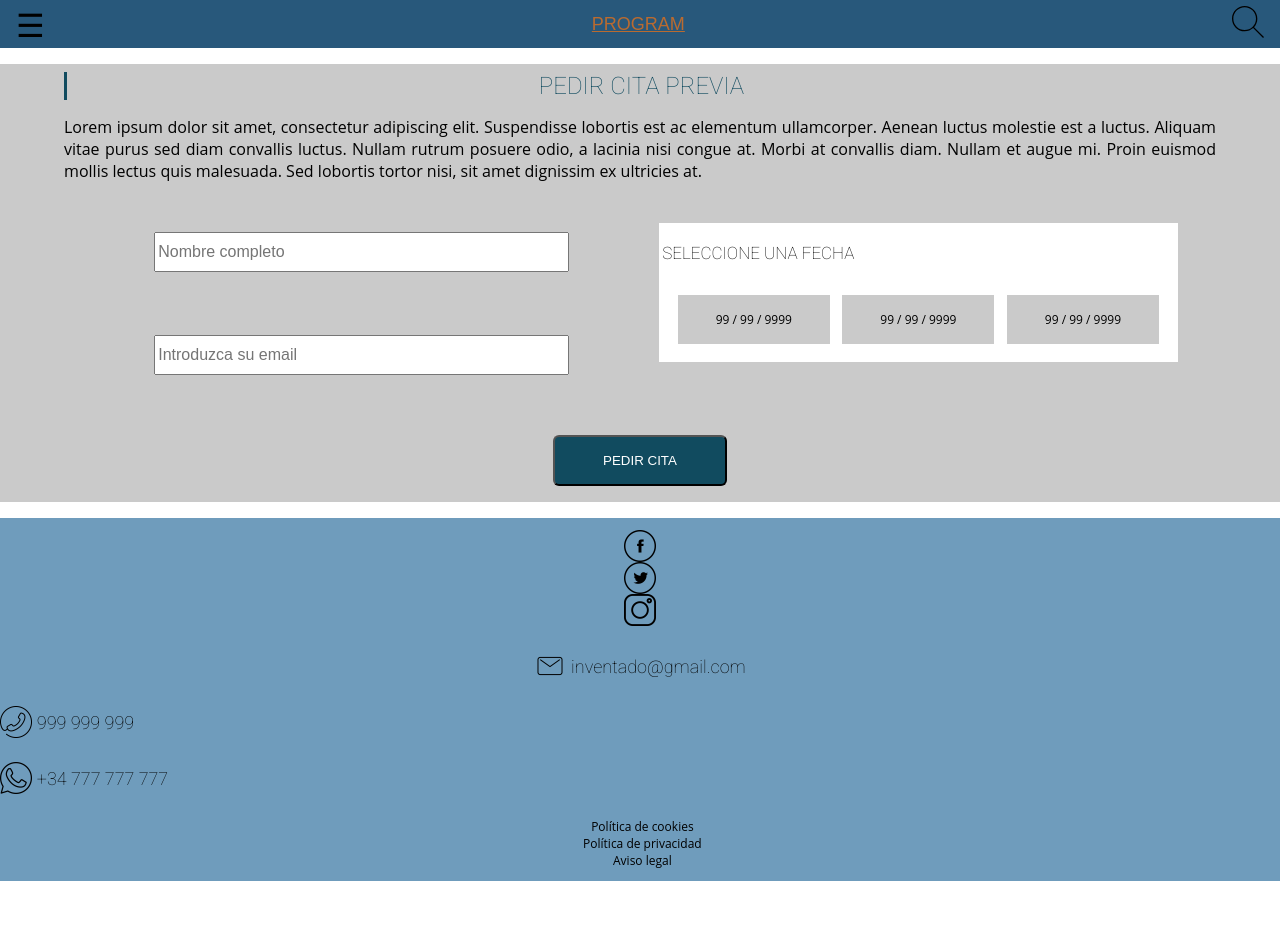
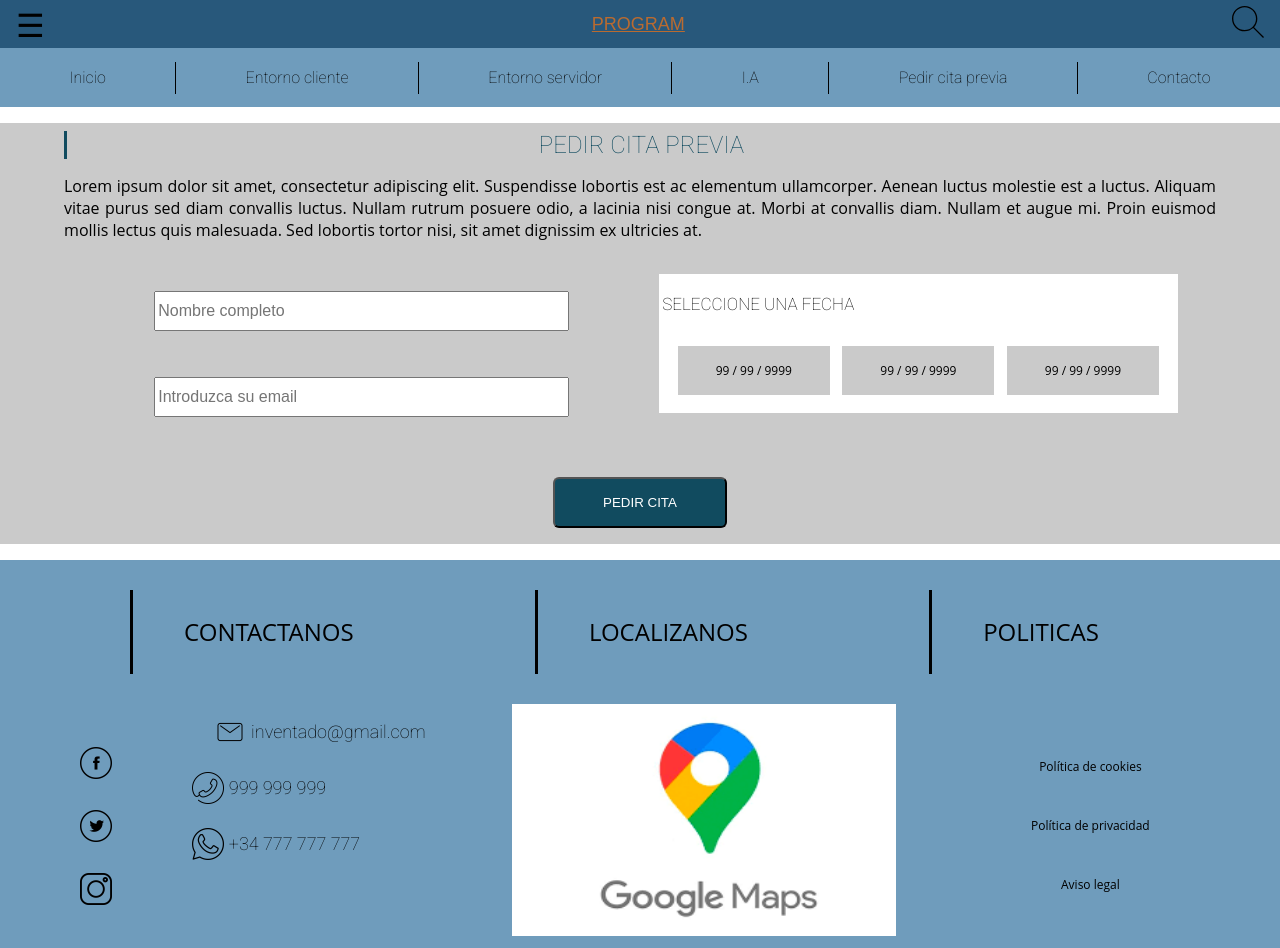
Before and after one commit to morenoo27/PRACTICA-PROFESIONAL-DISE-O, a plain HTML site: page cita.html in a window 1280 px wide. Before the commit the page ends 881 px from the top, so only its background shows below. Drawn offline with Linux system fonts and the light colour scheme.

Commit message:
implementacion codigo escritorio

```diff
--- a/cita.html
+++ b/cita.html
@@ -50,6 +50,22 @@
             <div id="buscador">
                 <img src="images/iconmonstr-search-thin.svg" alt="boton busqueda">
             </div>
+
+            <nav id="nav-cab">
+                <ul id="menu-cab">
+                    <li class="lugar">Inicio</li>
+                    <li class="separador"></li>
+                    <li class="lugar">Entorno cliente</li>
+                    <li class="separador"></li>
+                    <li class="lugar">Entorno servidor</li>
+                    <li class="separador"></li>
+                    <li class="lugar">I.A</li>
+                    <li class="separador"></li>
+                    <li class="lugar">Pedir cita previa</li>
+                    <li class="separador"></li>
+                    <li class="lugar">Contacto</li>
+                </ul>
+            </nav>
         </header>
 
         <div id="caja-buscar">
@@ -62,7 +78,6 @@
         <main>
             <div id="contenido">
                 <header>
-                    <span id="linea-cab-cita"></span>
                     <span id="texto-cab">PEDIR CITA PREVIA</span>
                 </header>
                 <p>
@@ -75,7 +90,7 @@
                 <form id="formulario" action="index.html" method="post">
                     <div id="imputs">
                         <p>
-                            <input type="text" name="nombre" id="nombre" placeholder="Nombre completo"><br>
+                            <input type="text" name="nombre" id="nombre" placeholder="Nombre completo">
                             <span class="error">*CAMPO OBLIGATORIO*</span>
                         </p>
                         <p>
@@ -103,11 +118,17 @@
             <div id="fondo-footer">
                 <div id="top"></div>
                 <div id="content-footer">
+                    <header>
+                        <p>CONTACTANOS</p>
+                        <P>LOCALIZANOS</P>
+                        <P>POLITICAS</P>
+                    </header>
                     <p id="redes-sociales">
                         <img src="images/facebook.png" alt="facebook">
                         <img src="images/twitter.png" alt="twitter">
                         <img src="images/instagram.png" alt="instagram">
                     </p>
+                    <div id="e-t">
                         <p id="email">
                             <img src="images/email.png" alt="email">
                             <span class="texto-footer">inventado@gmail.com</span>
@@ -122,6 +143,9 @@
                                 <span class="texto-footer">+34 777 777 777</span>
                             </p>
                         </div>
+                    </div>
+
+                    <img id="foto-footer" src="images/download.png" alt="maps">
 
                     <p id="politicas">
                         <span class="texto-footer">Política de cookies</span>
```
Also changed, not shown: avisolegal.html (+27 -0 lines), cliente.html (+28 -0 lines), cookies.html (+27 -0 lines), privacidad.html (+27 -0 lines). Lines whose indentation alone changed are shown as unchanged.
